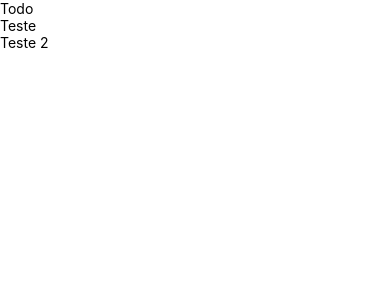
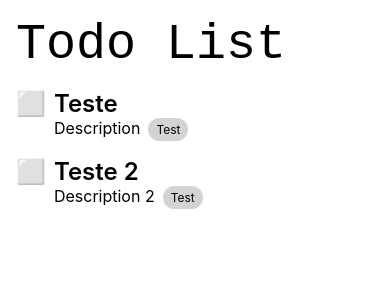
Before and after one commit to gustavobacellarladeira/DesafioHCtecn, a React Native app: screen / in a window 390 px wide. Shown: the top 300 px of the page. Built offline with nearby package versions, Linux system fonts and the light colour scheme.

Commit message:
added Name, description, category and status for Task

```diff
--- /dev/null
+++ b/src/Model/Task/TaskStatusEnum.tsx
@@ -0,0 +1,11 @@
+export enum TaskStatus {
+  Todo,
+  Ongoing,
+  Done,
+}
+
+export const TaskStatusChars = {
+  [TaskStatus.Todo]: '⬜️',
+  [TaskStatus.Ongoing]: '⏳',
+  [TaskStatus.Done]: '✅',
+};
--- /dev/null
+++ b/src/Model/Task/TaskType.tsx
@@ -0,0 +1,9 @@
+import {TaskStatus} from './TaskStatusEnum';
+
+export type TaskType = {
+  id: string;
+  title: string;
+  description: string;
+  category: string;
+  status: TaskStatus;
+};
--- a/src/Views/TodoView.tsx
+++ b/src/Views/TodoView.tsx
@@ -1,30 +1,90 @@
 import React, {useState} from 'react';
-import {FlatList, Text, TouchableOpacity, View} from 'react-native';
+import {FlatList, StyleSheet, Text, TouchableOpacity, View} from 'react-native';
 import 'react-native-get-random-values';
 import {v4 as uuidv4} from 'uuid';
+import {TaskStatus, TaskStatusChars} from '../Model/Task/TaskStatusEnum';
+import {TaskType} from '../Model/Task/TaskType';
 
-type TaskType = {
-  id: string;
-  title: string;
-};
 type TodoListType = Array<TaskType>;
 
 const TodoView = () => {
   const [tasks, setTasks] = useState<TodoListType>([
-    {id: uuidv4(), title: 'Teste'},
-    {id: uuidv4(), title: 'Teste 2'},
+    {
+      id: uuidv4(),
+      title: 'Teste',
+      description: 'Description',
+      category: 'Test',
+      status: TaskStatus.Todo,
+    },
+    {
+      id: uuidv4(),
+      title: 'Teste 2',
+      description: 'Description 2',
+      category: 'Test',
+      status: TaskStatus.Todo,
+    },
   ]);
 
   const renderItem = ({item}: {item: TaskType}) => (
-    <Text key={item.id}>{item.title}</Text>
+    <View style={styles.taskContainer}>
+      <Text style={styles.checkbox}>{TaskStatusChars[item.status]}</Text>
+
+      <View>
+        <Text key={item.id} style={styles.taskLabel}>
+          {item.title}
+        </Text>
+
+        <View style={styles.hStack}>
+          <Text style={styles.descriptionLabel}>{item.description}</Text>
+          <Text style={styles.tag}>{item.category}</Text>
+        </View>
+      </View>
+    </View>
   );
 
   return (
-    <View>
-      <Text>Todo</Text>
+    <View style={styles.container}>
+      <Text style={styles.title}>Todo List</Text>
       <FlatList data={tasks} renderItem={renderItem} />
     </View>
   );
 };
 
+const styles = StyleSheet.create({
+  container: {
+    padding: 16,
+  },
+  checkbox: {
+    fontSize: 24,
+    paddingRight: 8,
+  },
+  taskLabel: {
+    fontSize: 24,
+    fontWeight: '600',
+  },
+  title: {
+    fontSize: 50,
+    fontFamily: 'monospace',
+    paddingBottom: 16,
+  },
+  hStack: {
+    flexDirection: 'row',
+  },
+  tag: {
+    backgroundColor: 'lightgray',
+    fontSize: 12,
+    paddingHorizontal: 8,
+    paddingVertical: 4,
+    borderRadius: 16,
+  },
+  descriptionLabel: {
+    fontSize: 16,
+    paddingRight: 8,
+  },
+  taskContainer: {
+    flexDirection: 'row',
+    paddingBottom: 16,
+  },
+});
+
 export default TodoView;
```
